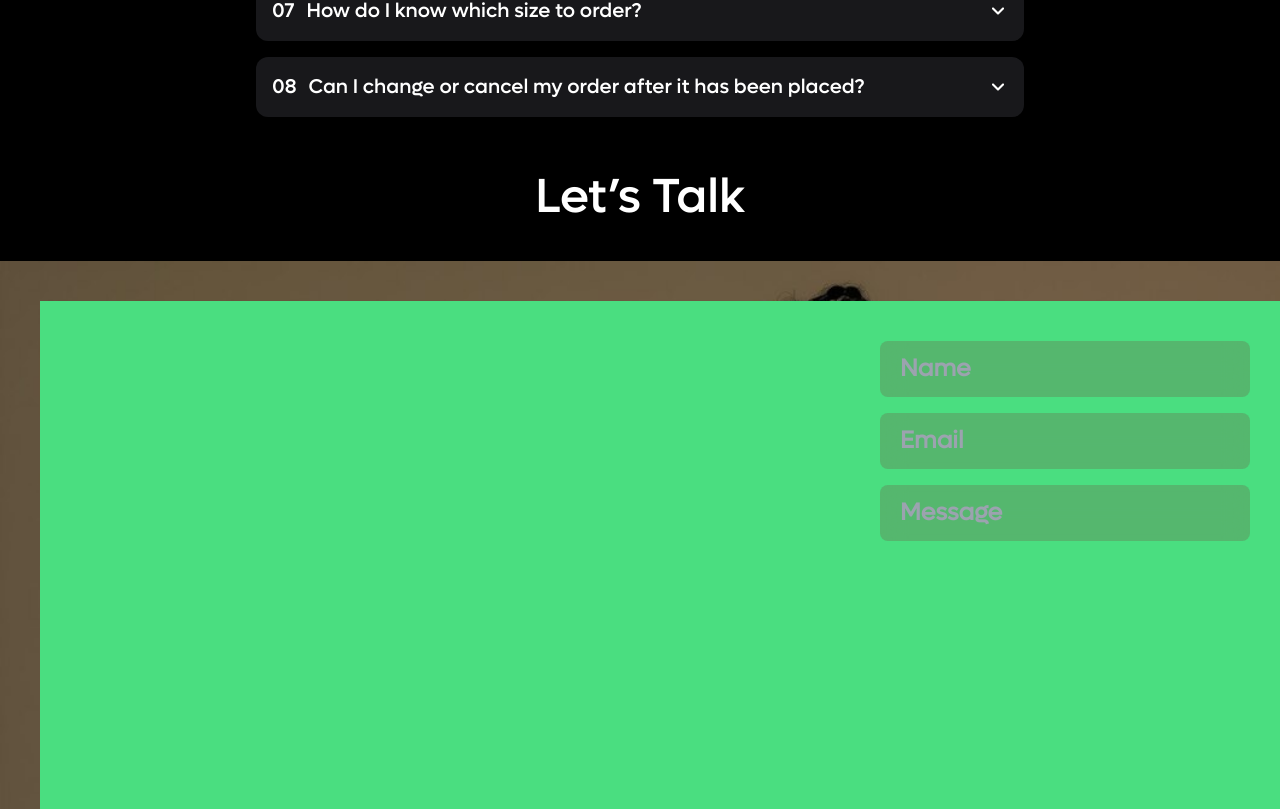
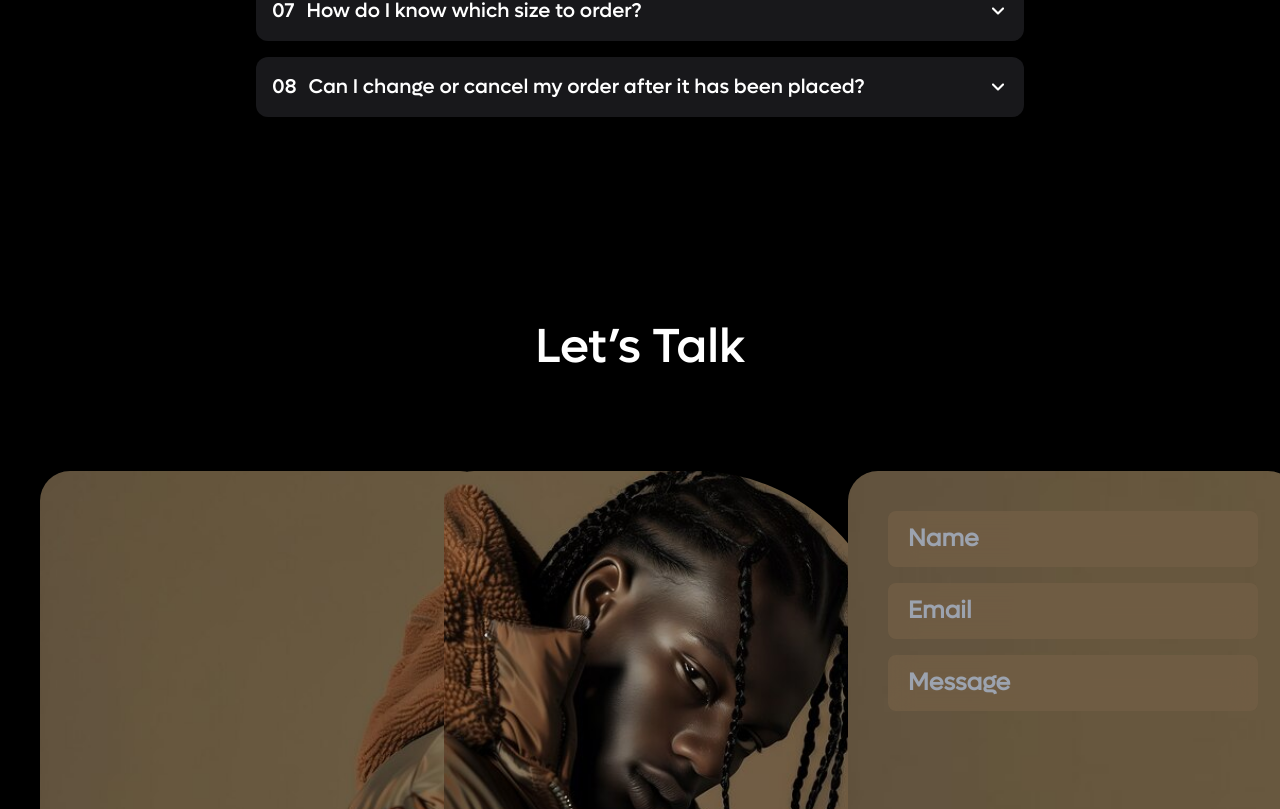
Before and after one commit to ERFAN-REVENANT/elegant-react, a React (Vite) app: page / in a window 1280 px wide. Shown: the part 3631-4440 px from the top of the page. Built offline with nearby package versions, Linux system fonts and the light colour scheme.

Commit message:
lets talk is not on hold anymore

```diff
--- a/src/components/LetsTalk.jsx
+++ b/src/components/LetsTalk.jsx
@@ -3,18 +3,32 @@ import { arrowUpRight, image6, contact } from "../constants";
 
 const Letstalk = () => {
   return (
-    <section className="min-h-screen flex flex-col items-center justify-center m-auto min-w-screen mt-">
+    <section className="min-h-screen flex flex-col items-center justify-center m-auto mt-[150px]">
       <h1 className="text-white font-lufga-medium text-center text-5xl mt-10">
         Let’s Talk
       </h1>
-      <div
-        className="grid grid-cols-1 md:grid-cols-3  p-10 bg-no-repeat bg-cover bg-top min-h-screen min-w-full mt-10 "
-        style={{ backgroundImage: `url(${image6})` }}
-      >
-        {contact.map((item) => (
+      <div className="grid grid-cols-1 md:grid-cols-3 p-10 items-center gap-3 justify-center min-h-screen min-w-full">
+        {contact.map((item, index) => {
+          const isMiddle = index === 1;
+          const isFirstOrLast = index === 0 || index === contact.length - 1;
+
+          return (
             <div
               key={item.id}
-            className={`flex flex-col justify-between p-10 h-[600px] w-[450px] bg-green-400`}
+              className={`flex flex-col justify-between p-10 h-[600px] w-[450px] ${
+                item.field ? "bg-opacity-30 backdrop-blur-md" : ""
+              } ${
+                isFirstOrLast
+                  ? "rounded-[30px]" // First and Last Div: 30px border radius
+                  : isMiddle
+                  ? "rounded-tl-[30px] rounded-br-[30px] rounded-tr-[200px] rounded-bl-[200px]" // Middle Div: specific corners
+                  : ""
+              }`}
+              style={{
+                backgroundImage: `url(${image6})`,
+                backgroundSize: item.style.backgroundSize,
+                backgroundPosition: item.style.backgroundPosition,
+              }}
             >
               {item.field && (
                 <div className="text-white font-bold font-lufga-regular text-2xl flex flex-col h-full">
@@ -23,21 +37,21 @@ const Letstalk = () => {
                       <input
                         type="text"
                         placeholder="Name"
-                      className="bg-[#725e45] bg-opacity-30 backdrop-blur-md px-5 py-3 rounded-lg w-full"
+                        className="bg-[#725e45] bg-opacity-80 backdrop-blur-md px-5 py-3 rounded-lg w-full"
                       />
                     </div>
                     <div className="relative mb-4">
                       <input
                         type="text"
                         placeholder="Email"
-                      className="bg-[#725e45] bg-opacity-30 backdrop-blur-md px-5 py-3 rounded-lg w-full"
+                        className="bg-[#725e45] bg-opacity-80 backdrop-blur-md px-5 py-3 rounded-lg w-full"
                       />
                     </div>
                     <div className="relative mb-4">
                       <input
                         type="text"
                         placeholder="Message"
-                      className="bg-[#725e45] bg-opacity-30 backdrop-blur-md px-5 py-3 rounded-lg w-full"
+                        className="bg-[#725e45] bg-opacity-80 backdrop-blur-md px-5 py-3 rounded-lg w-full"
                       />
                     </div>
                   </Fragment>
@@ -49,7 +63,8 @@ const Letstalk = () => {
                 </div>
               )}
             </div>
-        ))}
+          );
+        })}
       </div>
     </section>
   );
--- a/src/constants/index.js
+++ b/src/constants/index.js
@@ -216,7 +216,15 @@ export const faqData = [
   },
 ];
 
-export const contact = [{ id: 1 }, { id: 2 }, { id: 3, field: true }];
+export const contact = [
+  { id: 1, style: { backgroundPosition: "0% 25%", backgroundSize: "250%" } },
+  { id: 2, style: { backgroundPosition: "70% 25%", backgroundSize: "250%" } },
+  {
+    id: 3,
+    field: true,
+    style: { backgroundPosition: "0% 55%", backgroundSize: "510%" },
+  },
+];
 
 // src/constants.js
 export const footerTitles = ["Pages", "Legal information", "Contact us"];
```
Also changed, not shown: public/tailwind.css. Lines whose indentation alone changed are shown as unchanged.
